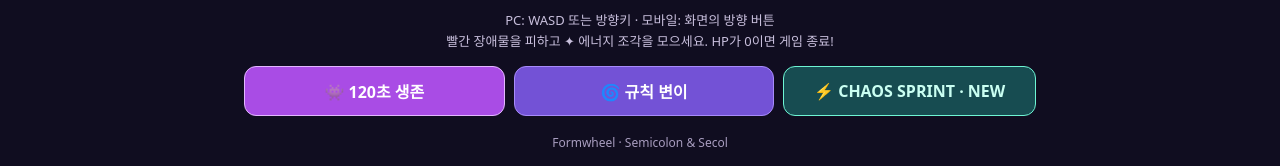
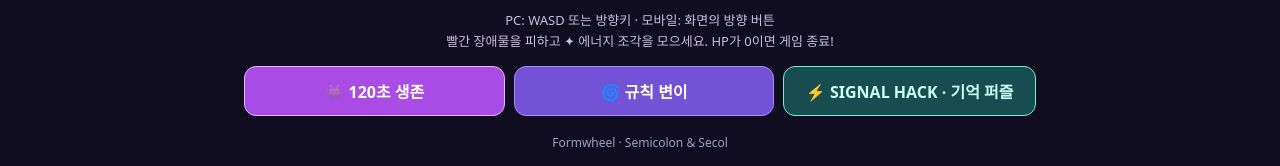
Before and after one commit to SemicolonXSS/Formwheel_Glitch, a plain HTML site: page index.html in a window 1280 px wide. Shown: the part 968-1134 px from the top of the page. Drawn offline with Linux system fonts and the light colour scheme.

Commit message:
fix(glitch): label third mode as a distinct signal memory puzzle

```diff
--- a/index.html
+++ b/index.html
@@ -10,7 +10,7 @@
 <style id="rule-mutation-style">
 .mode-picker{display:flex;gap:9px;flex-wrap:wrap;margin:14px 0}.mode-picker button{flex:1;min-width:145px}.mode-picker .mode-sprint-link{flex:1;min-width:170px;display:flex;align-items:center;justify-content:center;text-align:center;padding:12px 14px;border-radius:12px;border:1px solid #6ef5d4;background:#174c51;color:#cafff2;font-weight:800;text-decoration:none}.mode-picker .mode-sprint-link:focus-visible{outline:3px solid white;outline-offset:3px}.mode-picker button[aria-pressed="true"]{background:#a94ce5;border-color:#e3b6ff}.mutation-panel{margin:12px 0;padding:17px;border:1px solid #8464c7;background:#211936;border-radius:16px}.mutation-panel[hidden],.survival-content[hidden]{display:none!important}.mutation-panel h2{margin:0 0 8px}.mutation-rules{padding-left:23px;line-height:1.8;color:#e1d7fa}.mutation-question{font-size:clamp(24px,6vw,38px);font-weight:900;text-align:center;margin:18px 0;padding:17px;background:#34264f;border-radius:12px}.mutation-form{display:flex;gap:8px;flex-wrap:wrap}.mutation-form input{flex:1;min-width:120px;padding:12px;background:#120e24;border:1px solid #a78bfa;color:white;border-radius:10px;font:inherit;font-size:19px}.mutation-status{min-height:45px;margin-top:12px;line-height:1.6}.mutation-status:focus{outline:none}.mutation-progress{color:#9ef5df;font-weight:800}.mutation-panel button:focus-visible{outline:3px solid #fff;outline-offset:2px}
 </style>
-<section aria-label="게임 모드 선택"><div class="mode-picker"><button id="mode-survival" aria-pressed="true" type="button">👾 120초 생존</button><button id="mode-mutation" aria-pressed="false" type="button">🌀 규칙 변이</button><a href="./chaos-sprint.html" class="mode-sprint-link" aria-label="CHAOS SPRINT 60초 속도전 모드 열기">⚡ CHAOS SPRINT · NEW</a></div></section>
+<section aria-label="게임 모드 선택"><div class="mode-picker"><button id="mode-survival" aria-pressed="true" type="button">👾 120초 생존</button><button id="mode-mutation" aria-pressed="false" type="button">🌀 규칙 변이</button><a href="./chaos-sprint.html" class="mode-sprint-link" aria-label="CHAOS SPRINT 60초 속도전 모드 열기">⚡ SIGNAL HACK · 기억 퍼즐</a></div></section>
 <section id="mutation-panel" class="mutation-panel" hidden aria-label="규칙 변이 게임">
 <h2>🌀 RULE MUTATION</h2><p>7라운드 · 규칙 누적 · 5개 이상 성공 시 승리! 이전 규칙은 계속 유지됩니다.</p>
 <div id="mutation-progress" class="mutation-progress">ROUND 1 / 7 · 성공 0 · 실패 0</div>
```
